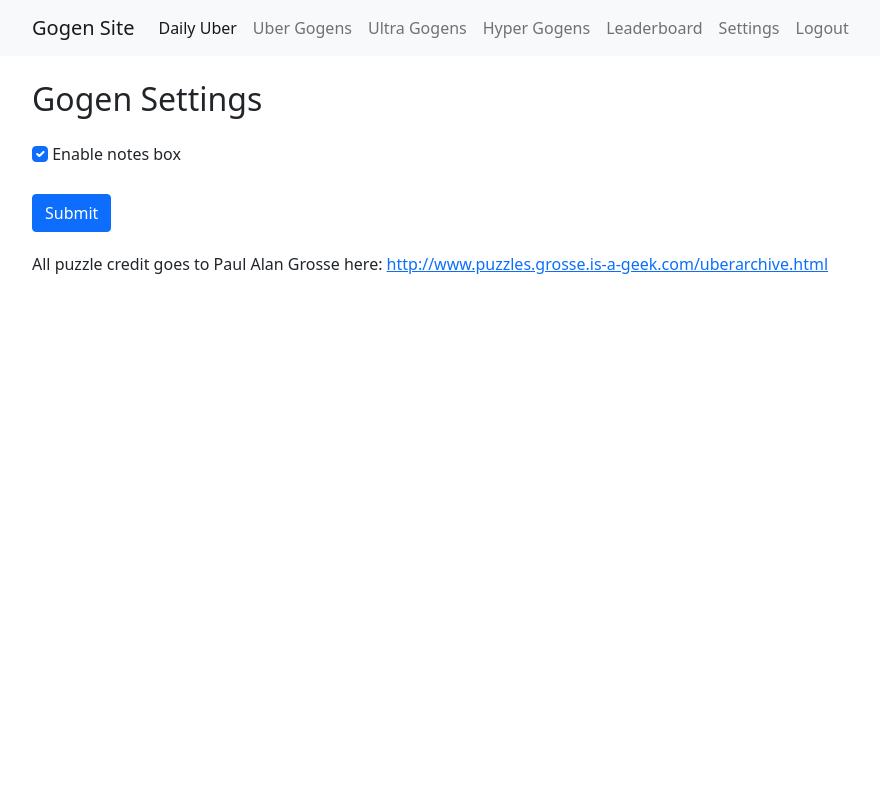
After one commit to Matt-Mcl/gogen, a Django app: page /settings/ in a window 1280 px wide. The commit adds this page. Shown: the whole page, without its empty margins (50-930 px from the left). Run offline with Django 4.2, Linux system fonts and the light colour scheme; the visitor is signed in with stand-in values (Sample User, id 1); data comes from the database, SQL or seed files in the repository; some libraries are stand-ins or nearby versions.

Commit message:
Adds settings menu

```diff
--- a/gogensite/gogen/models.py
+++ b/gogensite/gogen/models.py
@@ -29,3 +29,8 @@ class PuzzleLog(models.Model):
     user = models.ForeignKey(User, on_delete=models.CASCADE)
 
     UniqueConstraint(fields = ['puzzle_type', 'puzzle_date', 'user'], name = 'unique_puzzle_type_and_date_per_user')
+
+
+class Settings(models.Model):
+    user = models.OneToOneField(User, on_delete=models.CASCADE)
+    notes_enabled = models.BooleanField(default=True)
--- a/gogensite/gogen/templates/gogen/puzzle.html
+++ b/gogensite/gogen/templates/gogen/puzzle.html
@@ -102,7 +102,9 @@
                     </form>
                 </div>
                 <div class="col-sm-4">
-                    <textarea id="notes" placeholder="Notes" style="width: 100%; height: 100%; min-height: 80px"></textarea>
+                    {% if notes_enabled %}
+                        <textarea id="notes" placeholder="Notes" style="width: 100%; height: 100%; min-height: 80px"></textarea>
+                    {% endif %}
                 </div>
             </div>
             <div class="row">
--- /dev/null
+++ b/gogensite/gogen/templates/gogen/settings.html
@@ -0,0 +1,29 @@
+{% extends navbar_template|default:'registration/logged_in_base.html' %}
+{% block content2 %}
+{% load static %}
+<html>
+    <head>
+        <meta charset="utf-8">
+        <meta name="viewport" content="width=device-width, initial-scale=1">
+        <title>{{ page_heading }}</title>
+    </head>
+    <body>
+        <div class="container">
+            <h2 class="my-4">{{ page_heading }}</h2>
+            <div class="row">
+                <form method="post" id="settings_form">
+                    {% csrf_token %}
+                    <input class="form-check-input" type="checkbox" id="notes_enabled" name="notes_enabled" {% if notes_value %}checked{% endif %}></input>
+                    <label class="form-check-label" for="notes_enabled">Enable notes box</label>
+                    <br>
+                    <br>
+                    <button class="btn btn-primary my-1" type="submit" name="submit_button">Submit</button>
+                </form>
+            </div>
+            <div class="row">
+                <p>All puzzle credit goes to Paul Alan Grosse here: <a href="http://www.puzzles.grosse.is-a-geek.com/uberarchive.html">http://www.puzzles.grosse.is-a-geek.com/uberarchive.html</a></p>
+            </div>
+        </div>
+    </body>
+</html>
+{% endblock %}
--- a/gogensite/gogen/templates/registration/logged_in_base.html
+++ b/gogensite/gogen/templates/registration/logged_in_base.html
@@ -26,6 +26,9 @@
                             <a class="nav-link" href="/leaderboard">Leaderboard</a>
                         </li>
                         <li class="nav-item">
+                            <a class="nav-link" href="/settings">Settings</a>
+                        </li>
+                        <li class="nav-item">
                             <a class="nav-link" href="/logout">Logout</a>
                         </li>
                     </ul>
--- a/gogensite/gogen/views.py
+++ b/gogensite/gogen/views.py
@@ -115,6 +115,33 @@ def leaderboard_view(request):
     )
 
 
+@login_required
+def settings_view(request):
+
+    if not getattr(request.user, "settings", False):
+        new_settings = Settings(user=request.user)
+        new_settings.save()
+
+    user_settings = request.user.settings
+
+    if request.method == "POST":
+        if request.POST.get("notes_enabled") == "on":
+            user_settings.notes_enabled = True
+        else:
+            user_settings.notes_enabled = False
+
+    user_settings.save()
+
+    return render(
+        request=request,
+        template_name="gogen/settings.html",
+        context={
+            'notes_value': user_settings.notes_enabled,
+            'page_heading': "Gogen Settings",
+        }
+    )
+
+
 def register(request):
     if request.method == 'POST':
         form = UserCreationForm(request.POST)
--- a/gogensite/gogensite/urls.py
+++ b/gogensite/gogensite/urls.py
@@ -25,6 +25,7 @@ urlpatterns = [
     path('login/', auth_views.LoginView.as_view(), name='login'),
     path('logout/', auth_views.LogoutView.as_view(), name='logout'),
     path('leaderboard/', views.leaderboard_view, name='leaderboard'),
+    path('settings/', views.settings_view, name='settings'),
     path('register/', views.register, name='register'),
 
     re_path(r'^(puzzlelist\/)(?P<puzzle_type>uber|hyper|ultra)$', views.puzzle_list_view, name='puzzle_list_view'),
```
Also changed, not shown: gogensite/gogen/helpers/views_helper.py (+8 -1 lines), gogensite/gogen/migrations/0004_settings.py (added).
